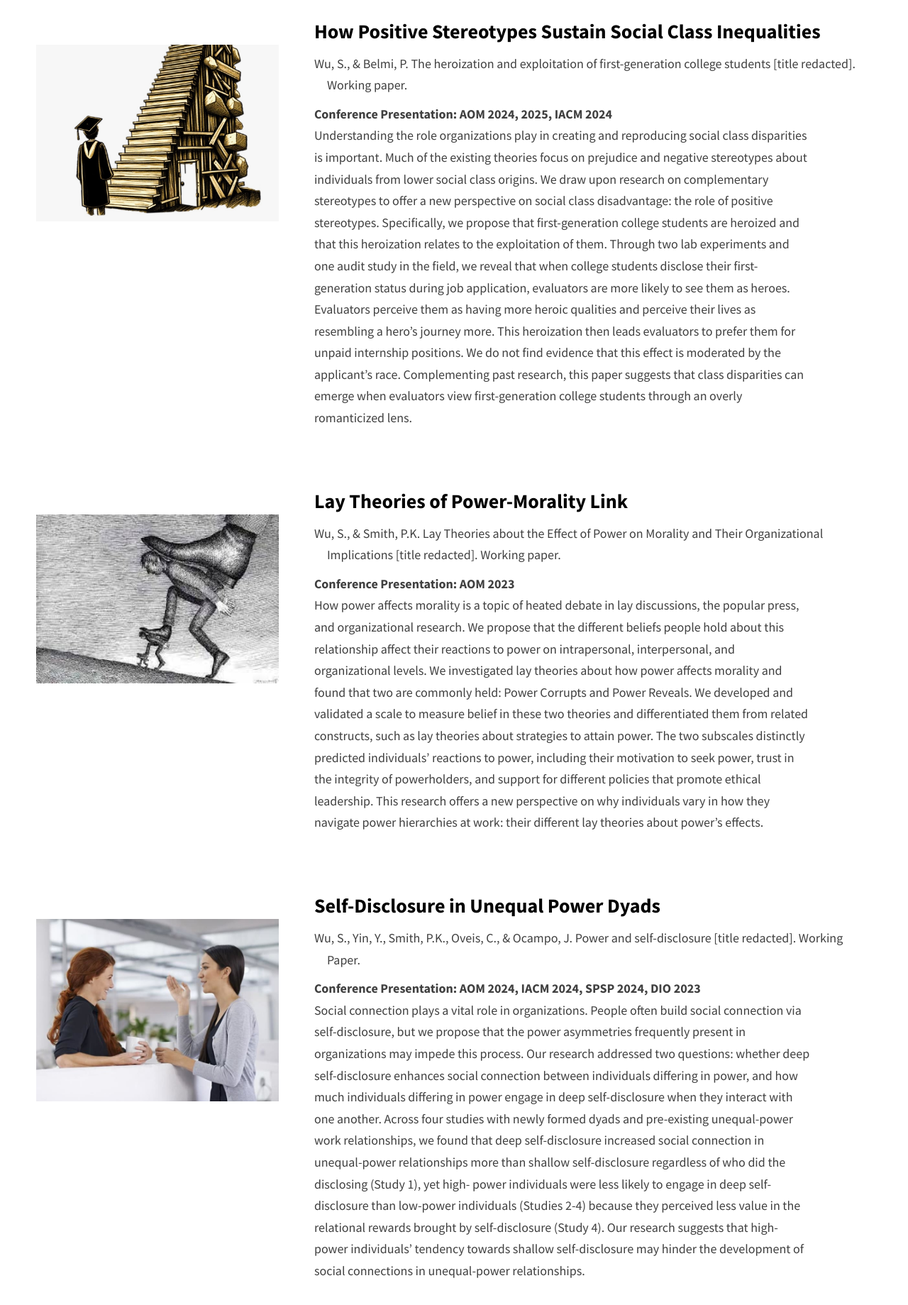
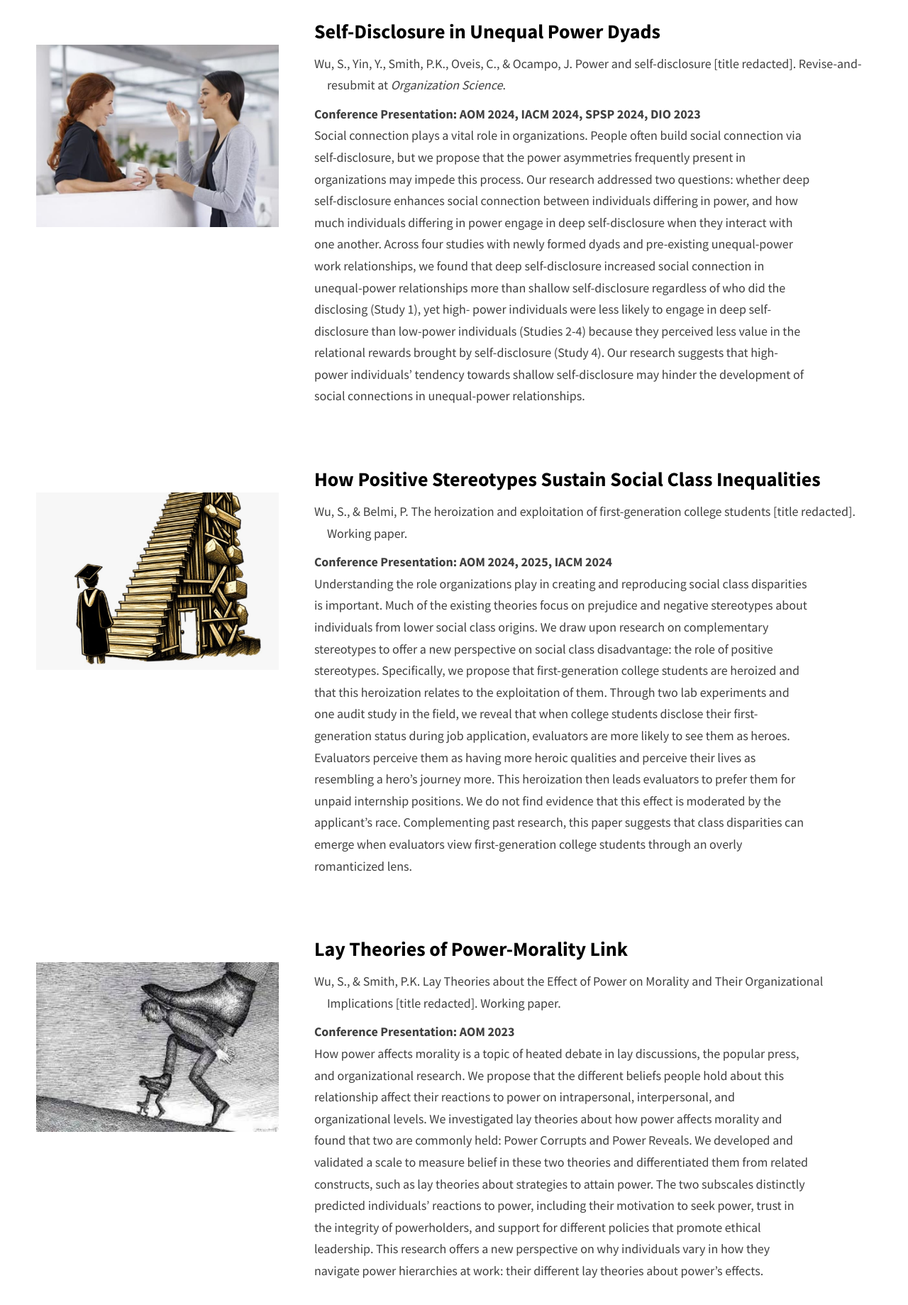
Before and after one commit to shuangwu-ob/shuangwu-ob.github.io, a website: page index.html in a window 1280 px wide. Shown: the part 2447-4286 px from the top of the page at 71% size. Drawn offline with Linux system fonts and the light colour scheme.

Commit message:
Dec 2025

```diff
--- a/index.html
+++ b/index.html
@@ -99,7 +99,7 @@
               I am an Assistant Professor in Management at CUHK Business School. Before moving to Hong Kong, I received my Ph.D. degree in Management from the University of California, San Diego, and my Bachelor's degrees in Psychology and English Language from Tsinghua University.<br></span>
             <span class="heading-sec__sub">
               <br>Navigating social hierarchies is an inherent aspect of organizational life. My research examines the barriers employees encounter and the strategies they can employ to achieve upward mobility within social hierarchies. To address my research questions, I conduct experiments both in the lab and in the field, apply natural language processing tools to analyze archival data, and use psychometrics to develop measures for novel constructs. <br><br></span>
-            <br><center><a target="_blank" rel="noopener noreferrer" href="https://shuangwu-ob.github.io/CV_Shuang_Wu_Nov2025.pdf" class="btn btn--med btn--theme dynamicBgClr">Download my CV</a></center><br>
+            <br><center><a target="_blank" rel="noopener noreferrer" href="https://shuangwu-ob.github.io/CV_Shuang_Wu_Dec2025.pdf" class="btn btn--med btn--theme dynamicBgClr">Download my CV</a></center><br>
             </div>
           </div>
 
@@ -157,7 +157,7 @@ Social Psychology</i>. Advance online publication. <a href="https://dx.doi.org/1
             <div class="research__row-content">
               <h3 class="research__row-content-title">A Status Signaling Account of Maximizing</h3>
               <p class="cv__row-content-desc">
-                Wu, S., & Luan, M. A status signaling account of maximizing [title redacted]. Invited for revise-and-resubmit at <i>Journal of Consumer Research</i>.<br>
+                Wu, S., & Luan, M. A status signaling account of maximizing [title redacted]. Revise-and-resubmit at <i>Journal of Consumer Research</i>.<br>
               </p>
               <p class="research__row-content-desc">
                 <strong>Conference Presentation: APS2021</strong><br>
@@ -167,7 +167,27 @@ Social Psychology</i>. Advance online publication. <a href="https://dx.doi.org/1
             </div>
           </div>
 
-
+          <div class="research__row">
+            <div class="research__row-img-cont">
+              <img
+                src="./assets/jpeg/self-disclosure.jpeg"
+                alt="Self-Disclosure"
+                class="research__row-img"
+                loading="lazy"
+              />
+            </div>
+            <div class="research__row-content">
+              <h3 class="research__row-content-title">Self-Disclosure in Unequal Power Dyads</h3>
+              <p class="cv__row-content-desc">
+                Wu, S., Yin, Y., Smith, P.K., Oveis, C., & Ocampo, J. Power and self-disclosure [title redacted]. Revise-and-resubmit at <i>Organization Science</i>.<br>
+              </p>
+              <p class="research__row-content-desc">
+                <strong>Conference Presentation: AOM 2024, IACM 2024, SPSP 2024, DIO 2023</strong>
+<br>
+                Social connection plays a vital role in organizations. People often build social connection via self-disclosure, but we propose that the power asymmetries frequently present in organizations may impede this process. Our research addressed two questions: whether deep self-disclosure enhances social connection between individuals differing in power, and how much individuals differing in power engage in deep self-disclosure when they interact with one another. Across four studies with newly formed dyads and pre-existing unequal-power work relationships, we found that deep self-disclosure increased social connection in unequal-power relationships more than shallow self-disclosure regardless of who did the disclosing (Study 1), yet high- power individuals were less likely to engage in deep self-disclosure than low-power individuals (Studies 2-4) because they perceived less value in the relational rewards brought by self-disclosure (Study 4). Our research suggests that high-power individuals’ tendency towards shallow self-disclosure may hinder the development of social connections in unequal-power relationships.<br>
+              </p>
+            </div>
+          </div>
 
 
                     <div class="research__row">
@@ -217,27 +237,7 @@ Social Psychology</i>. Advance online publication. <a href="https://dx.doi.org/1
 
 
 
-          <div class="research__row">
-            <div class="research__row-img-cont">
-              <img
-                src="./assets/jpeg/self-disclosure.jpeg"
-                alt="Self-Disclosure"
-                class="research__row-img"
-                loading="lazy"
-              />
-            </div>
-            <div class="research__row-content">
-              <h3 class="research__row-content-title">Self-Disclosure in Unequal Power Dyads</h3>
-              <p class="cv__row-content-desc">
-                Wu, S., Yin, Y., Smith, P.K., Oveis, C., & Ocampo, J. Power and self-disclosure [title redacted]. Working Paper.<br>
-              </p>
-              <p class="research__row-content-desc">
-                <strong>Conference Presentation: AOM 2024, IACM 2024, SPSP 2024, DIO 2023</strong>
-<br>
-                Social connection plays a vital role in organizations. People often build social connection via self-disclosure, but we propose that the power asymmetries frequently present in organizations may impede this process. Our research addressed two questions: whether deep self-disclosure enhances social connection between individuals differing in power, and how much individuals differing in power engage in deep self-disclosure when they interact with one another. Across four studies with newly formed dyads and pre-existing unequal-power work relationships, we found that deep self-disclosure increased social connection in unequal-power relationships more than shallow self-disclosure regardless of who did the disclosing (Study 1), yet high- power individuals were less likely to engage in deep self-disclosure than low-power individuals (Studies 2-4) because they perceived less value in the relational rewards brought by self-disclosure (Study 4). Our research suggests that high-power individuals’ tendency towards shallow self-disclosure may hinder the development of social connections in unequal-power relationships.<br>
-              </p>
-            </div>
-          </div>
+
 
 
 
@@ -250,7 +250,7 @@ Social Psychology</i>. Advance online publication. <a href="https://dx.doi.org/1
         <h2 class="heading heading-sec heading-sec__mb-bg">
           <span class="heading-sec__main">CV</span>
           <span class="heading-sec__sub">
-            <center><a target="_blank" rel="noopener noreferrer" href="https://shuangwu-ob.github.io/CV_Shuang_Wu_Nov2025.pdf" class="btn btn--med btn--theme dynamicBgClr" >Download my CV</a></center>
+            <center><a target="_blank" rel="noopener noreferrer" href="https://shuangwu-ob.github.io/CV_Shuang_Wu_Dec2025.pdf" class="btn btn--med btn--theme dynamicBgClr" >Download my CV</a></center>
           </span>
         </h2>
 
```
Also changed, not shown: 4 other files.
